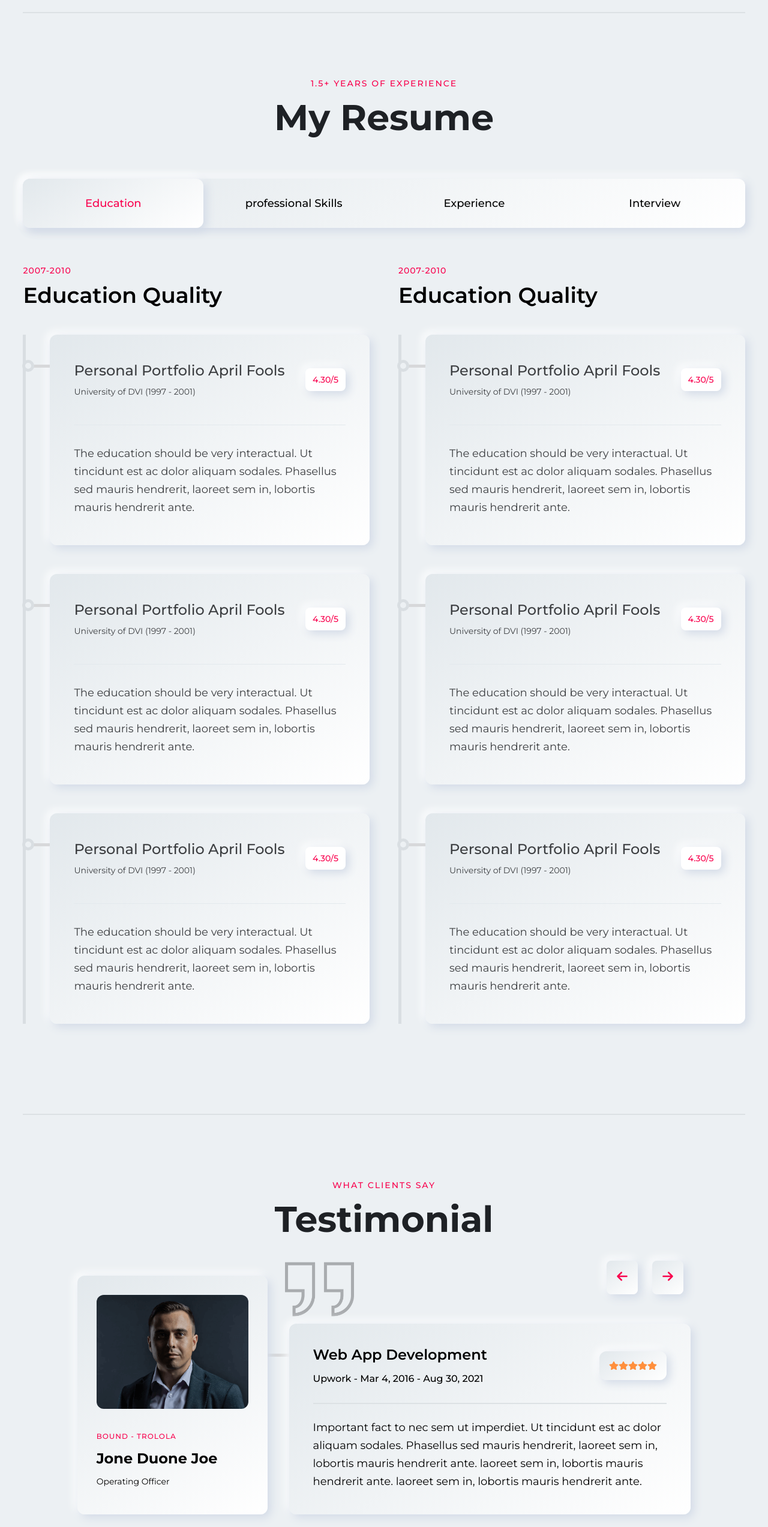
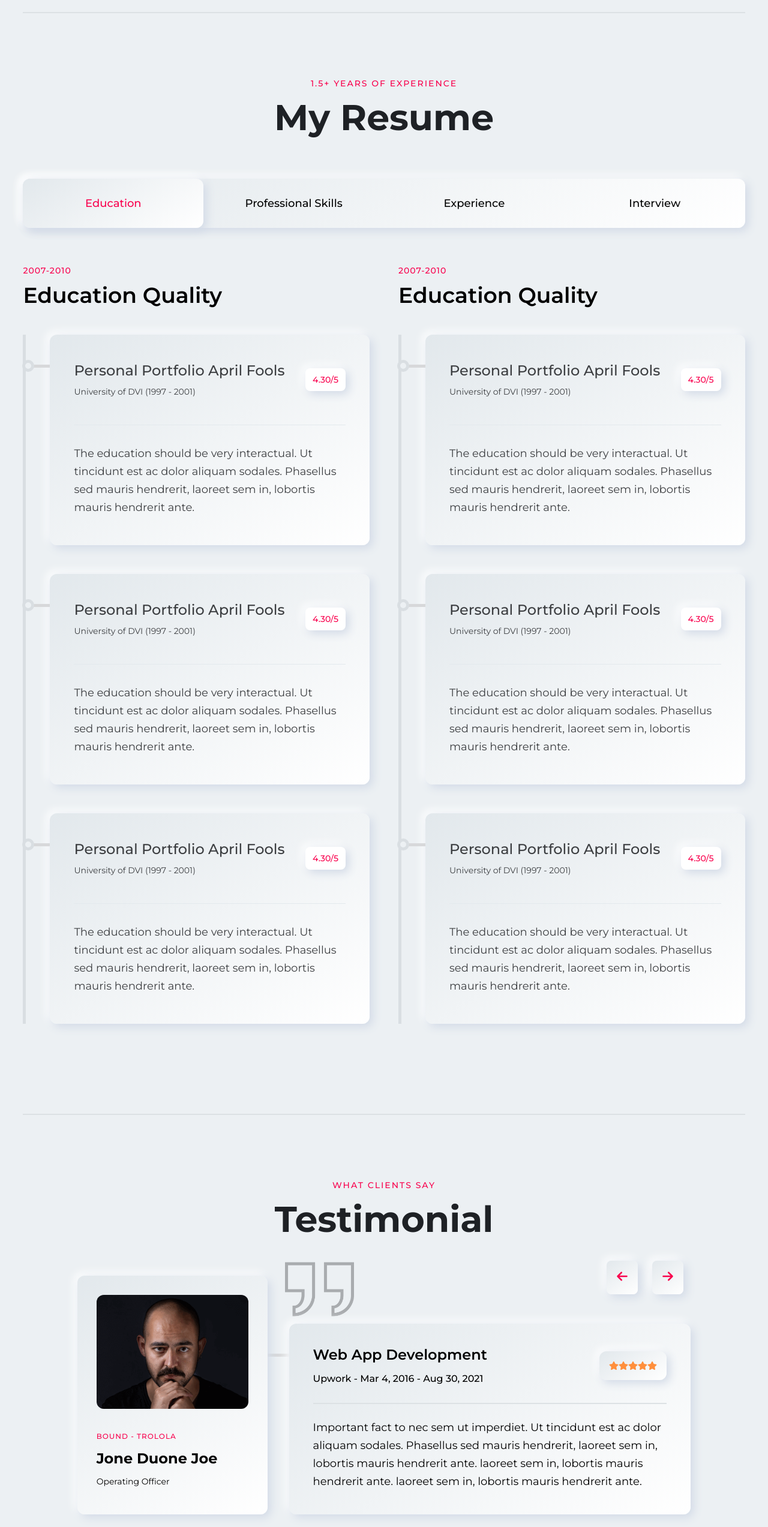
Before and after one commit to Shiv1516/Portfolio, a React (Create React App) app: page / in a window 1280 px wide. Shown: the part 2633-5179 px from the top of the page at 60% size. Built offline with nearby package versions, Linux system fonts and the light colour scheme.

Commit message:
file modified

```diff
--- a/src/components/About.js
+++ b/src/components/About.js
@@ -55,7 +55,7 @@ function About() {
             <span className="fc3 mr12">
               Shivnilay Srivastav <br /> a
             </span>
-            <span>{text[currentTextIndex] }</span>
+            <span>{text[currentTextIndex]}</span>
           </h2>
           <p className="section-sub-heading lh30 fs18 mb32">
             I use animation as a third dimension by which to simplify
@@ -68,24 +68,28 @@ function About() {
           <div className="about-social-media df fww">
             <Link
               to="https://www.linkedin.com/in/shivnilay1516/"
+              target="_blank"
               className="social-icon fc2 p16 transit2 br8 bg-bs-01 mr12"
             >
               <FaLinkedinIn className="social-icons fs24" />
             </Link>
             <Link
               to="https://github.com/Shiv1516"
+              target="_blank"
               className="social-icon fc2 p16 transit2 br8 bg-bs-01 mlr12"
             >
               <FaGithub className="social-icons fs24" />
             </Link>
             <Link
               to="https://www.instagram.com/_shivnilay_srivastav_/"
+              target="_blank"
               className="social-icon fc2 p16 transit2 br8 bg-bs-01 mlr12"
             >
               <FaInstagram className="social-icons fs24" />
             </Link>
             <Link
               to="https://x.com/shivnilay"
+              target="_blank"
               className="social-icon fc2 p16 transit2 br8 bg-bs-01 mlr12"
             >
               <FaXTwitter className="social-icons fs24" />
--- a/src/components/Contact.js
+++ b/src/components/Contact.js
@@ -59,25 +59,25 @@ function Contact() {
             <h3 className="contact-social-card mb24 ttu fs15">Find Width me</h3>
             <div className="cont-socil-link df fww ptb8">
               <Link
-                to="https://www.linkedin.com/in/shivnilay1516/"
+                to="https://www.linkedin.com/in/shivnilay1516/" target="_blank"
                 className="social-icon fc2 p16 transit2 br8 bg-bs-01 mlr12"
               >
                 <FaLinkedinIn className="social-icons fs24" />
               </Link>
               <Link
-                to="https://github.com/Shiv1516"
+                to="https://github.com/Shiv1516" target="_blank"
                 className="social-icon fc2 p16 transit2 br8 bg-bs-01 mlr12"
               >
                 <FaGithub className="social-icons fs24" />
               </Link>
               <Link
-                to="https://www.instagram.com/_shivnilay_srivastav_/"
+                to="https://www.instagram.com/_shivnilay_srivastav_/" target="_blank"
                 className="social-icon fc2 p16 transit2 br8 bg-bs-01 mlr12"
               >
                 <FaInstagram className="social-icons fs24" />
               </Link>
               <Link
-                to="https://x.com/shivnilay"
+                to="https://x.com/shivnilay" target="_blank"
                 className="social-icon fc2 p16 transit2 br8 bg-bs-01 mlr12"
               >
                 <FaXTwitter className="social-icons fs24" />
--- a/src/components/Resume.js
+++ b/src/components/Resume.js
@@ -24,7 +24,7 @@ const Resume = () => {
             } ptb32 tac fc-h1`}
             onClick={() => setactiveresume("professional-skills")}
           >
-            professional Skills
+            Professional Skills
           </li>
           <li
             className={`resume-item cp flx25 fc-nav ${
--- a/src/components/Testimonial.js
+++ b/src/components/Testimonial.js
@@ -90,7 +90,7 @@ const Testimonial = () => {
       name: "Jone Duone Joe",
       position: "Operating Officer",
       company: "Bound - Trolola",
-      imgSrc: "/images/testimonial.jpg",
+      imgSrc: "/images/testimonial-01.jpg",
       description:
         "Important fact to nec sem ut imperdiet. Ut tincidunt est ac dolor aliquam sodales. Phasellus sed mauris hendrerit, laoreet sem in, lobortis mauris hendrerit ante. laoreet sem in, lobortis mauris hendrerit ante. laoreet sem in, lobortis mauris hendrerit ante.",
       date: "Upwork - Mar 4, 2016 - Aug 30, 2021",
@@ -108,10 +108,19 @@ const Testimonial = () => {
       name: "John Doe",
       position: "Lead Developer",
       company: "DevCorp Technologies",
-      imgSrc: "/images/testimonial.jpg",
+      imgSrc: "/images/testimonial-02.jpg",
       description:
         "Important fact to nec sem ut imperdiet. Ut tincidunt est ac dolor aliquam sodales. Phasellus sed mauris hendrerit, laoreet sem in, lobortis mauris hendrerit ante. laoreet sem in, lobortis mauris hendrerit ante. laoreet sem in, lobortis mauris hendrerit ante.",
       date: "Upwork - Apr 1, 2017 - Aug 31, 2021",
+    },
+    {
+      name: "Emily Johnson",
+      position: "Project Manager",
+      company: "Creative Minds",
+      imgSrc: "/images/testimonial-01.jpg",
+      description:
+        "Important fact to nec sem ut imperdiet. Ut tincidunt est ac dolor aliquam sodales. Phasellus sed mauris hendrerit, laoreet sem in, lobortis mauris hendrerit ante. laoreet sem in, lobortis mauris hendrerit ante. laoreet sem in, lobortis mauris hendrerit ante.",
+      date: "Freelance - Feb 20, 2019 - Jan 10, 2022",
     },
     {
       name: "Emily Johnson",
```
Also changed, not shown: public/images/testimonial-01.jpg (added), public/images/testimonial-02.jpg (added).
